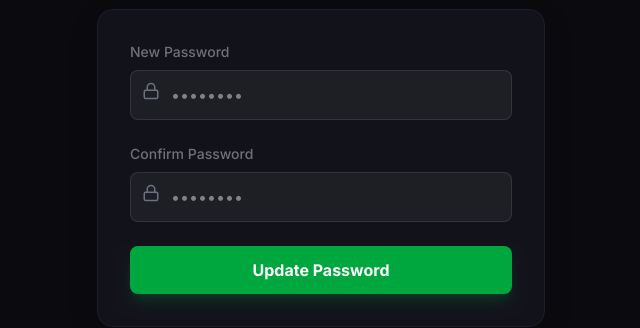
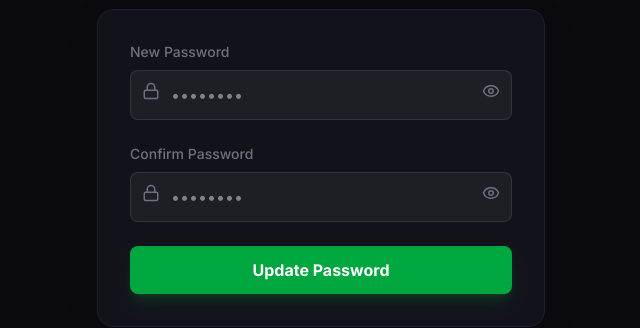
Before and after one commit to Auralith-AI/AuralithAI_Dashboard, a Next.js app: page /update-password in a window 1280 px wide. Shown: the part 260-588 px from the top of the page, without its empty margins (319-959 px from the left). Built offline with nearby package versions, Linux system fonts and the light colour scheme; no server answers.

Commit message:
Add Eye tool to password reset page

```diff
--- a/src/app/update-password/page.tsx
+++ b/src/app/update-password/page.tsx
@@ -2,12 +2,15 @@
 
 import { useState, useEffect } from 'react';
 import { useRouter } from 'next/navigation';
-import { Lock, Loader2, CheckCircle } from 'lucide-react';
+import { Lock, Loader2, CheckCircle, Eye, EyeOff } from 'lucide-react';
 
 export default function UpdatePasswordPage() {
     const router = useRouter();
     const [password, setPassword] = useState('');
     const [confirmPassword, setConfirmPassword] = useState('');
+    const [showPassword, setShowPassword] = useState(false);
+    const [showConfirmPassword, setShowConfirmPassword] = useState(false);
+
     const [loading, setLoading] = useState(false);
     const [success, setSuccess] = useState(false);
     const [error, setError] = useState<string | null>(null);
@@ -15,6 +18,19 @@ export default function UpdatePasswordPage() {
 
     useEffect(() => {
         setMounted(true);
+        // Check for session on mount to ensure link was valid
+        const checkSession = async () => {
+            const { getSupabaseBrowserClient } = await import('@/util/supabase');
+            const supabase = getSupabaseBrowserClient();
+            const { data } = await supabase.auth.getSession();
+            if (!data.session) {
+                // If no session, the link might be invalid or they are not logged in.
+                // We won't redirect immediately to allow the user to see what's happening,
+                // but we'll show a warning if they try to submit.
+                console.log("No active session found on update-password page.");
+            }
+        };
+        checkSession();
     }, []);
 
     const handleUpdatePassword = async (e: React.FormEvent) => {
@@ -49,7 +65,7 @@ export default function UpdatePasswordPage() {
                 router.push('/login');
             }, 3000);
         } catch (err: any) {
-            setError(err.message || 'Failed to update password');
+            setError(err.message || 'Failed to update password. Link may have expired.');
         } finally {
             setLoading(false);
         }
@@ -95,13 +111,20 @@ export default function UpdatePasswordPage() {
                                 <div className="relative">
                                     <Lock className="absolute left-3 top-3 text-gray-500" size={18} />
                                     <input
-                                        type="password"
+                                        type={showPassword ? "text" : "password"}
                                         required
                                         value={password}
                                         onChange={(e) => setPassword(e.target.value)}
-                                        className="w-full pl-10 bg-white/5 border border-white/10 rounded-lg p-3 focus:border-green-500 outline-none transition-all"
+                                        className="w-full pl-10 pr-10 bg-white/5 border border-white/10 rounded-lg p-3 focus:border-green-500 outline-none transition-all"
                                         placeholder="••••••••"
                                     />
+                                    <button
+                                        type="button"
+                                        onClick={() => setShowPassword(!showPassword)}
+                                        className="absolute right-3 top-3 text-gray-500 hover:text-white transition-colors"
+                                    >
+                                        {showPassword ? <EyeOff size={18} /> : <Eye size={18} />}
+                                    </button>
                                 </div>
                             </div>
 
@@ -111,13 +134,20 @@ export default function UpdatePasswordPage() {
                                 <div className="relative">
                                     <Lock className="absolute left-3 top-3 text-gray-500" size={18} />
                                     <input
-                                        type="password"
+                                        type={showConfirmPassword ? "text" : "password"}
                                         required
                                         value={confirmPassword}
                                         onChange={(e) => setConfirmPassword(e.target.value)}
-                                        className="w-full pl-10 bg-white/5 border border-white/10 rounded-lg p-3 focus:border-green-500 outline-none transition-all"
+                                        className="w-full pl-10 pr-10 bg-white/5 border border-white/10 rounded-lg p-3 focus:border-green-500 outline-none transition-all"
                                         placeholder="••••••••"
                                     />
+                                    <button
+                                        type="button"
+                                        onClick={() => setShowConfirmPassword(!showConfirmPassword)}
+                                        className="absolute right-3 top-3 text-gray-500 hover:text-white transition-colors"
+                                    >
+                                        {showConfirmPassword ? <EyeOff size={18} /> : <Eye size={18} />}
+                                    </button>
                                 </div>
                             </div>
 
```
